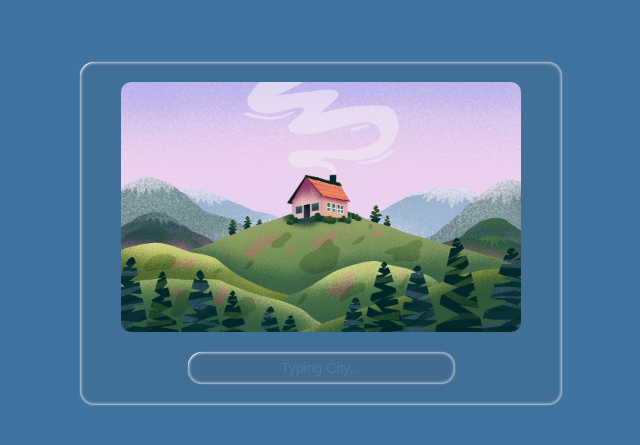
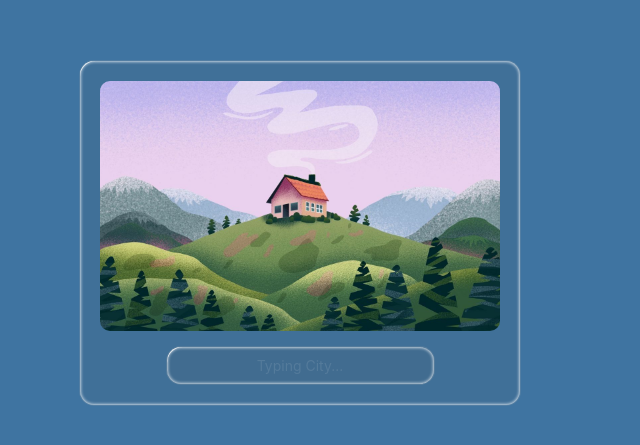
Before and after one commit to krittiyanee-krongsat/WeatherApp, an Angular app: page / in a window 1280 px wide. Shown: the part 167-612 px from the top of the page, without its empty margins (340-980 px from the left). Built offline with nearby package versions, Linux system fonts and the light colour scheme.

Commit message:
Add: Install Tailwind Css

```diff
--- a/package.json
+++ b/package.json
@@ -20,8 +20,11 @@
     "@angular/platform-server": "^21.2.0",
     "@angular/router": "^21.2.0",
     "@angular/ssr": "^21.2.5",
+    "@tailwindcss/postcss": "^4.2.2",
     "express": "^5.1.0",
+    "postcss": "^8.5.8",
     "rxjs": "~7.8.0",
+    "tailwindcss": "^4.2.2",
     "tslib": "^2.3.0"
   },
   "devDependencies": {
--- a/src/styles.css
+++ b/src/styles.css
@@ -1,3 +1,5 @@
+@import "tailwindcss";
+
 html, body {
     width: 100%;
     height: 100%;
```
Also changed, not shown: .postcssrc.json (added), 1 other file (tests, documents, lock files or other folders).
